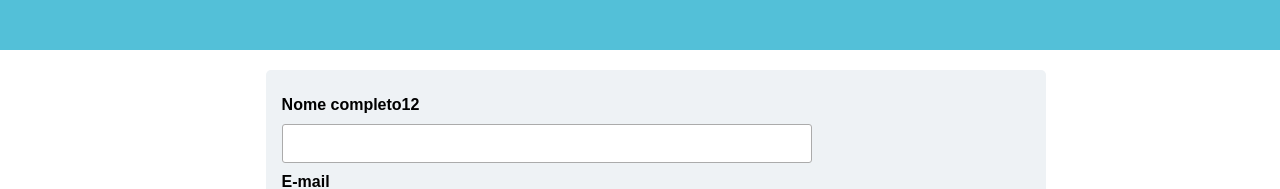
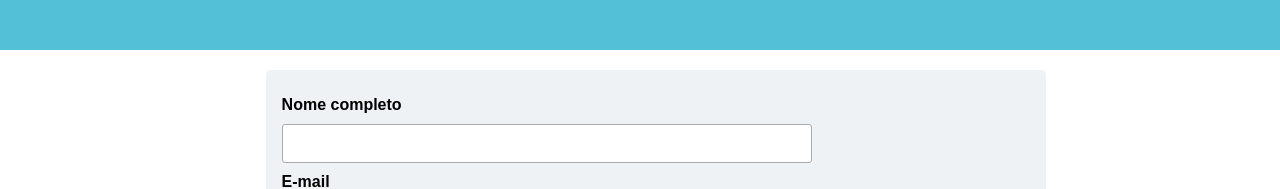
Before and after one commit to williamtdepaula/WEB-PI, a React (Create React App) app: page /registro in a window 1280 px wide. Shown: the top 189 px of the page. Built offline with nearby package versions, Linux system fonts and the light colour scheme.

Commit message:
TextInput title corrected

```diff
--- a/src/pages/register/index.tsx
+++ b/src/pages/register/index.tsx
@@ -14,7 +14,7 @@ function Register() {
             <BaseContent>
                 <div className="ContainerForm">
                     <TextInput
-                        title="Nome completo12"
+                        title="Nome completo"
                         value={nome}
                         onChange={({target}) => setNome(target.value)}
                     />
```
